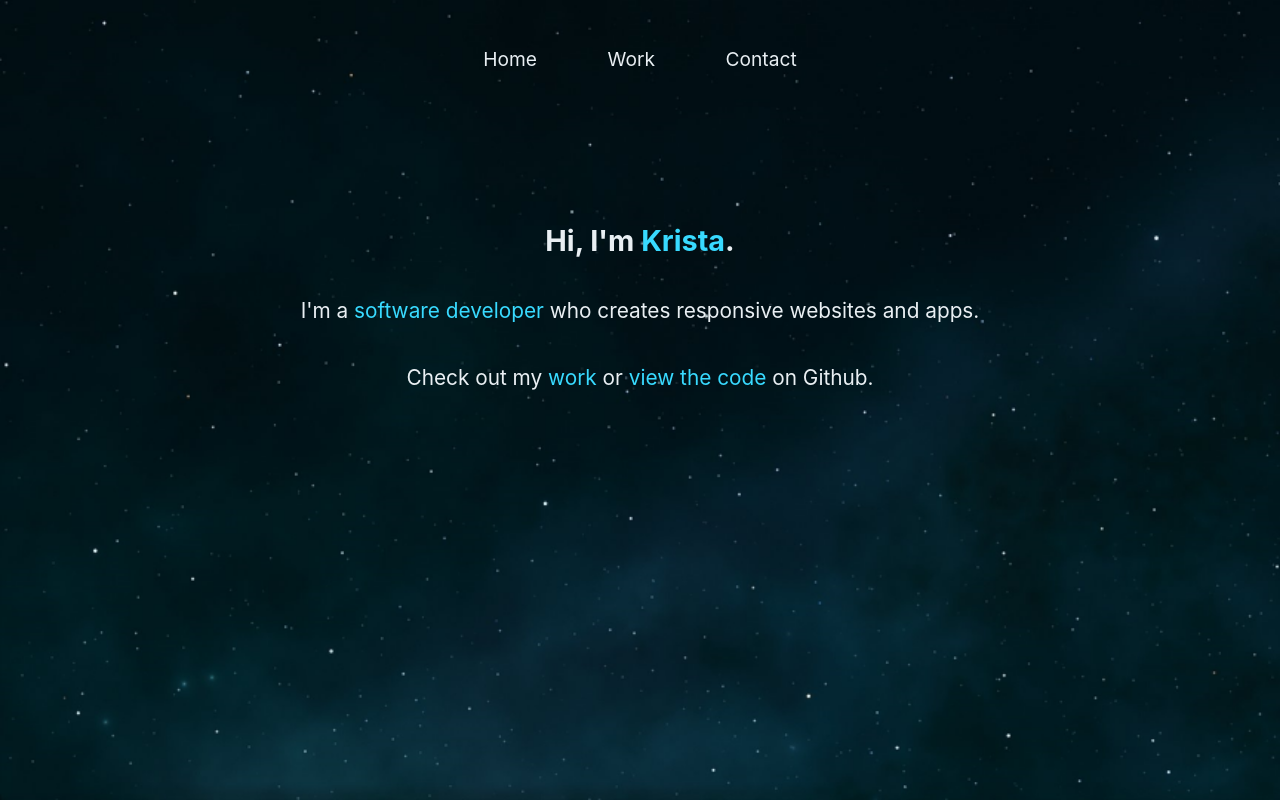
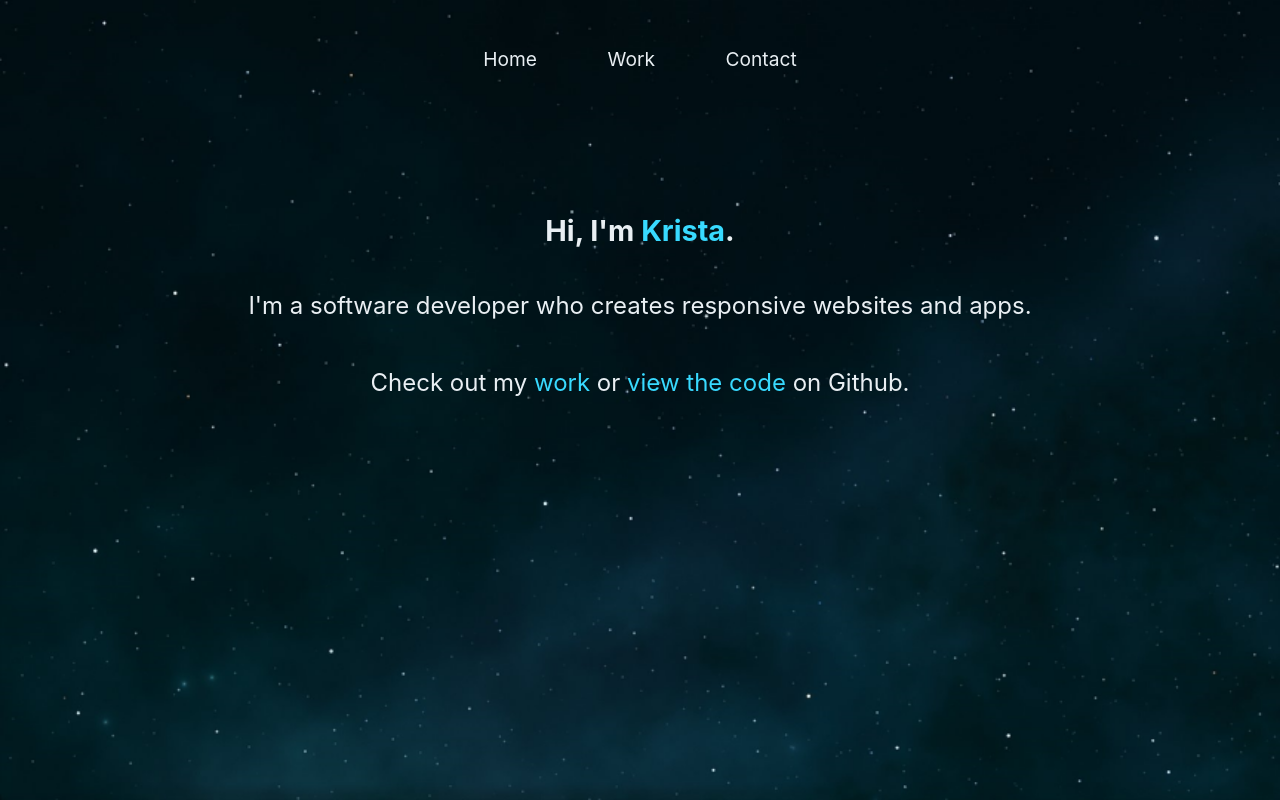
Before and after one commit to morales-k/morales-k.github.io, a React (Create React App) app: page / in a window 1280 px wide. Built offline with nearby package versions, Linux system fonts and the light colour scheme.

Commit message:
Created TypingEffect
Added a typing effect component & increased font size.

```diff
--- a/src/styles/Home/home.scss
+++ b/src/styles/Home/home.scss
@@ -28,5 +28,5 @@
 }
 
 #home p {
-  font-size: 1.3rem;
+  font-size: 1.5rem;
 }
--- a/src/views/Home.js
+++ b/src/views/Home.js
@@ -1,11 +1,20 @@
 import React from 'react'
 import Rocket from './Rocket';
+import TypingEffect from './TypingEffect';
 
 function Home(props) {
+  const words = [" ", "creative", "focused", "driven"];
+
   return (
     <div id="home" ref={props.homeRef}>
       <h1>Hi, I'm <span className="blue">Krista</span>.</h1>
-      <p>I'm a <span className="blue">software developer</span> who creates responsive websites and apps.</p>
+      <p>I'm a
+        <TypingEffect
+          words={words}
+          keySpeed={200}
+          maxPauseAmount={8} />
+        software developer who creates responsive websites and apps.
+      </p>
       <p>Check out my <a href="#work">work</a> or <a href="https://github.com/morales-k" target="_blank" rel="noopener">view the code</a> on Github.
       </p>
       {
--- /dev/null
+++ b/src/views/TypingEffect.js
@@ -0,0 +1,64 @@
+import React, { useState, useEffect, useRef } from 'react'
+
+const TypingEffect = (props) => {
+    const { words, keySpeed, maxPauseAmount } = props;
+    const [wordIndex, setWordIndex] = useState(0);
+    const [currentWord, setCurrentWord] = useState(words[wordIndex].split(''));
+    const direction = useRef("backward");
+	const typingInterval = useRef();
+	const letterIndex = useRef();
+    let pauseCounter = 0;
+
+    useEffect(() => {
+        typingInterval.current = setInterval(() => {
+            if (pauseCounter > 0) {
+                pauseCounter = pauseCounter - 1;
+                return;
+            }
+
+            if (direction.current === "forward") {
+                typeLetter();
+            } else {
+                backspace();
+            }
+        }, keySpeed);
+
+        // Clean up interval on update or unmount.
+        return () => {
+          clearInterval(typingInterval.current);
+        }
+    }, [currentWord, wordIndex, keySpeed, words, maxPauseAmount]);
+
+    const typeLetter = () => {
+        if (letterIndex.current >= words[wordIndex].length) {
+          direction.current = "backward";
+          pauseCounter = maxPauseAmount;
+          return;
+        }
+
+        const segment = words[wordIndex].split('');
+        setCurrentWord(currentWord.concat(segment[letterIndex.current]));
+        letterIndex.current = letterIndex.current + 1;
+      }
+
+    const backspace = () => {
+        if (letterIndex.current === 0) {
+            const isOnLastWord = wordIndex === words.length - 1;
+            setWordIndex(!isOnLastWord ? wordIndex + 1 : 0);
+            direction.current = "forward";
+            return;
+        }
+
+        const segment = currentWord.slice(0, currentWord.length - 1);
+        setCurrentWord(segment);
+        letterIndex.current = currentWord.length - 1;
+    }
+
+    return (
+        <span className="blue">
+        {` ${currentWord.join("")} `}
+        </span>
+    );
+}
+
+export default TypingEffect;
--- a/src/views/Work.js
+++ b/src/views/Work.js
@@ -1,10 +1,10 @@
 import React, {useEffect} from 'react'
 import cactusCoImg from '../assets/work/projectcactusco.png';
-import tunesImg from '../assets/work/projecttunes.png';
 import memoryMatchImg from '../assets/work/projectmemory.png';
 import todoImg from '../assets/work/projecttodo.png';
 import calcImg from '../assets/work/projectcalc.png';
 import colorTheoryImg from'../assets/work/projectcolortheory.png';
+import brickBreakImg from '../assets/work/projectbrickbreak.png';
 import Rocket from './Rocket';
 
 function Work(props) {
@@ -28,7 +28,6 @@ function Work(props) {
             <a href="https://morales-k.github.io/Memory-Match/" target="_blank">View project</a>
           </div>
         </div>
-
         <div className="project">
           <p className="title">Cactus Co.</p>
           <img src={cactusCoImg} alt="Website selling succulents and cacti." />
@@ -38,27 +37,24 @@ function Work(props) {
             <a href="https://morales-k.github.io/CactusCo/" target="_blank">View project</a>
           </div>
         </div>
-
-        {/* <div className="project">
-          <p className="title">Tunes - Media Player</p>
-          <img src={tunesImg} alt="Media player project." />
-          <p>A React and CSS media player using React h5 Audio Player and the Radio Browser API. Select from several categories of music.</p>
-          <div className="view-links">
-            <a href="https://github.com/morales-k/Tunes" target="_blank">View code</a>
-            <a href="https://morales-k.github.io/Tunes/" target="_blank">View project</a>
-          </div>
-        </div> */}
-
         <div className="project">
           <p className="title">Color Theory</p>
-          <img src={colorTheoryImg} alt="To-do list app." />
+          <img src={colorTheoryImg} alt="A color theroy game." />
           <p>A color theory game using React and a responsive canvas. Select color pairs to mix and create new colors.</p>
           <div className="view-links">
             <a href="https://github.com/morales-k/Color-Theory" target="_blank">View code</a>
             <a href="https://morales-k.github.io/Color-Theory/" target="_blank">View project</a>
           </div>
         </div>
-
+        <div className="project">
+          <p className="title">Brick Break</p>
+          <img src={brickBreakImg} alt="A brick break game." />
+          <p>A game using React and a responsive canvas. Destroy bricks. Don't let the ball fall!</p>
+          <div className="view-links">
+            <a href="https://github.com/morales-k/BrickBreak" target="_blank">View code</a>
+            <a href="https://morales-k.github.io/BrickBreak/" target="_blank">View project</a>
+          </div>
+        </div>
         <div className="project">
           <p className="title">To-do List</p>
           <img src={todoImg} alt="To-do list app." />
@@ -68,7 +64,6 @@ function Work(props) {
             <a href="https://morales-k.github.io/To-Do-List/" target="_blank">View project</a>
           </div>
         </div>
-
       <div className="project">
         <p className="title">Classic Calculator</p>
         <img src={calcImg} alt="A calculator." />
```
